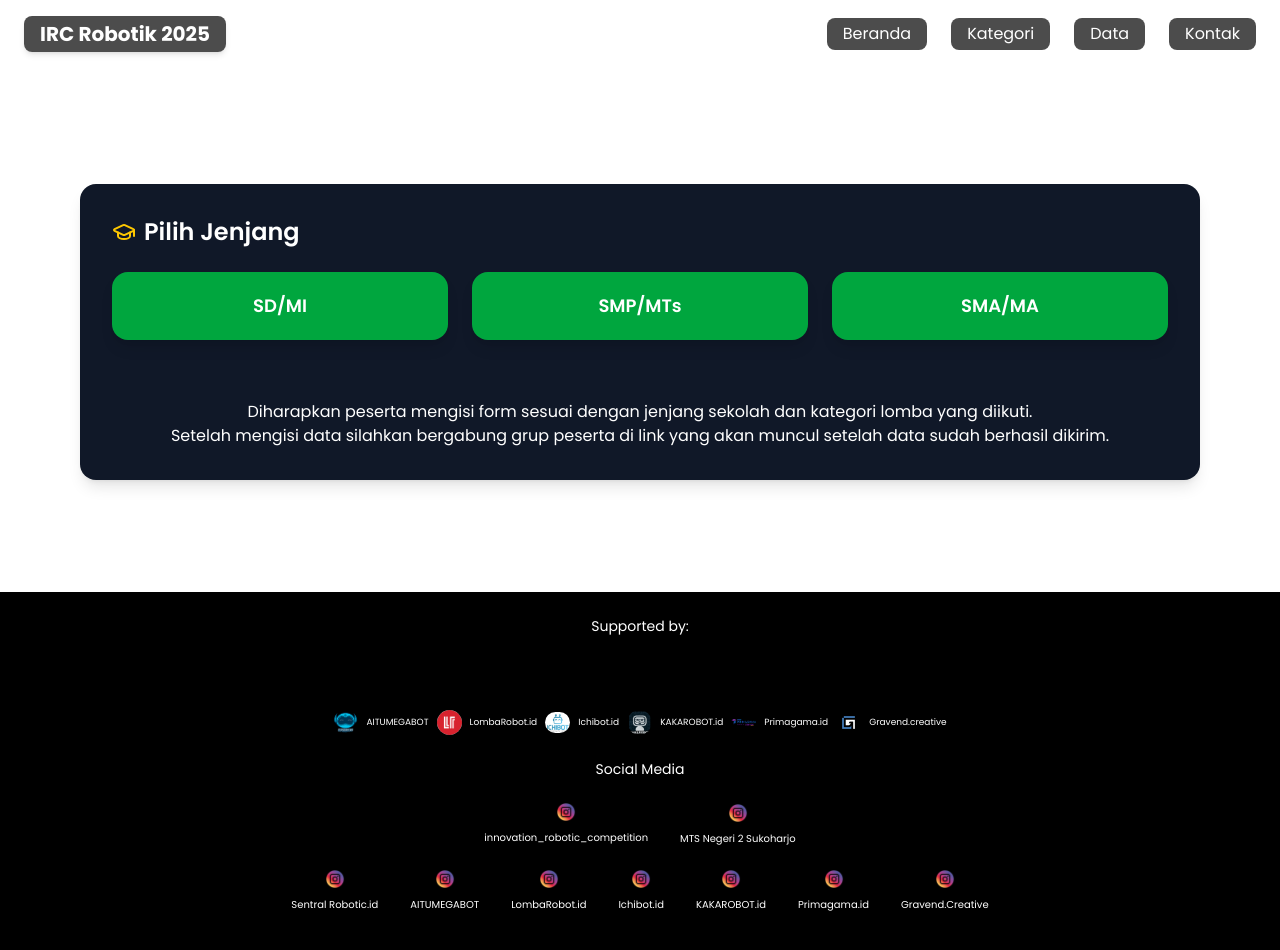
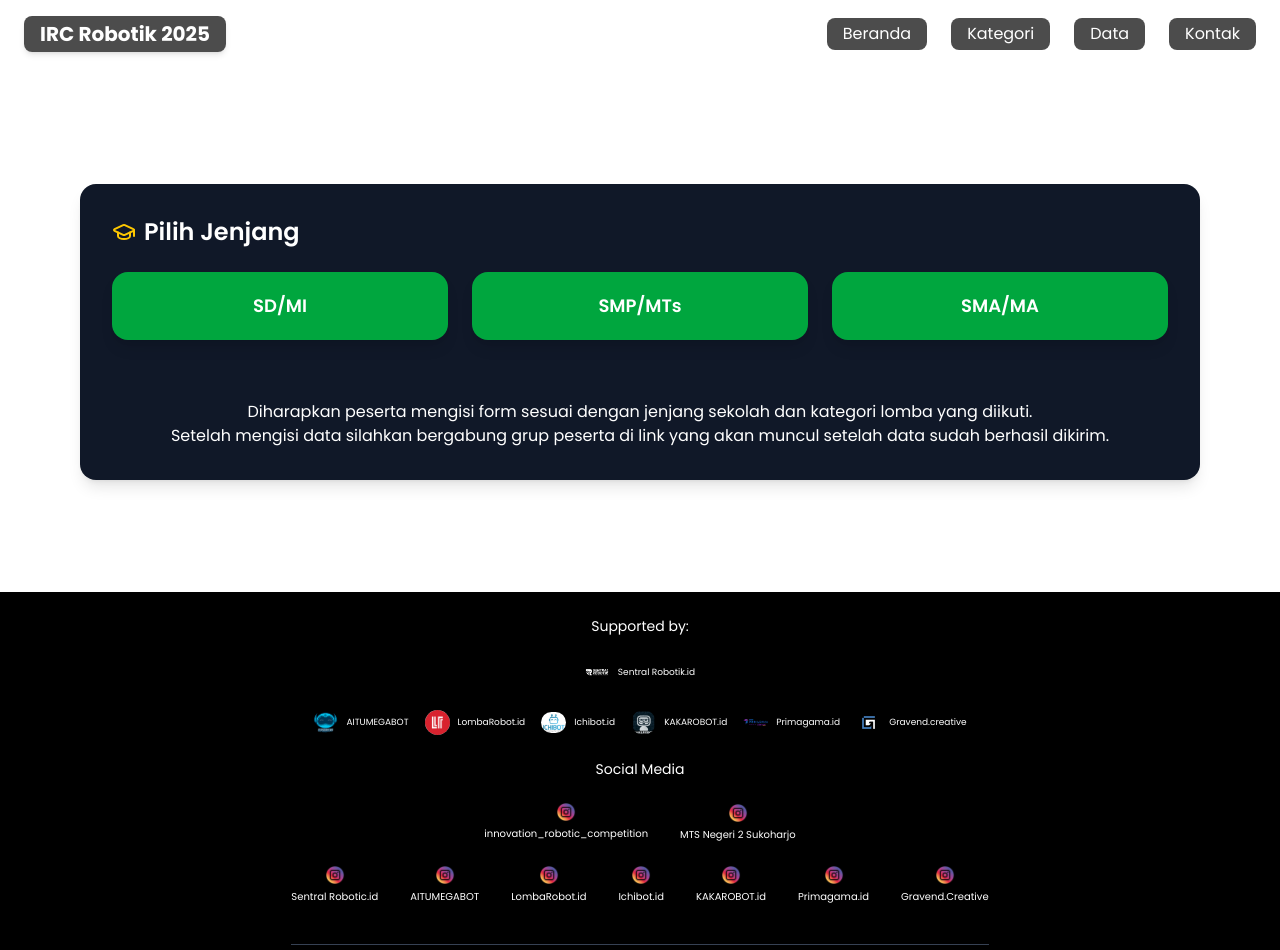
Before and after one commit to nomigami/IRC-2025, a Next.js app: page /data in a window 1280 px wide. Shown: the top 950 px of the page. Built offline with nearby package versions, Linux system fonts and the light colour scheme.

Commit message:
footerrr

```diff
--- a/src/app/Footer.tsx
+++ b/src/app/Footer.tsx
@@ -6,22 +6,24 @@ export default function Footer() {
   return (
     <footer className="bg-black text-white py-6 mt-12">
       <div className="max-w-6xl mx-auto px-6 flex flex-col items-center gap-6">
+
         <motion.p
           initial={{ opacity: 0, y: 20 }}
           whileInView={{ opacity: 1, y: 0 }}
           transition={{ duration: 0.6 }}
-                  className="font-light text-sm"
+          className="font-light text-sm text-center"
         >
           Supported by:
         </motion.p>
 
-              <div className="flex items-center justify-center gap-2">
+        {/* Sentral Robotik */}
+        <div className="flex flex-wrap items-center justify-center gap-2 text-center">
           <div className="grid grid-cols-1 gap-5">
             <motion.div
               initial={{ opacity: 0, y: 20 }}
-                  whileInView={{ opacity: 0, y: 1 }}
+              whileInView={{ opacity: 1, y: 0 }}
               transition={{ duration: 0.8, delay: 0.2 }}
-                  className="flex items-center gap-2"
+              className="flex items-center justify-center gap-2"
             >
               <Image
                 src="/sentralrb.png"
@@ -30,29 +32,29 @@ export default function Footer() {
                 height={25}
                 className="object-contain rounded-full shadow-lg"
               />
-                  <span className="text-sm" style={{fontSize: "9px" }}>Sentral Robotik.id</span>
+              <span className="text-sm" style={{ fontSize: "9px" }}>
+                Sentral Robotik.id
+              </span>
             </motion.div>
           </div>
         </div>
 
-
-              <div className="flex items-center justify-center gap-2">
+        {/* Logo Partners */}
+        <div className="flex flex-wrap justify-center items-center gap-x-4 gap-y-2 text-center">
           <motion.div
             initial={{ opacity: 1, y: 20 }}
             whileInView={{ opacity: 1, y: 1 }}
             transition={{ duration: 1, delay: 0.4 }}
             className="flex items-center gap-2"
           >
-
-
             <Image
               src="/AITUMEGA.png"
-                    alt="Sentral Robotik.id"
+              alt="AITUMEGABOT"
               width={25}
               height={25}
-                    className="object-contain rounded-full shadow-lg "
+              className="object-contain rounded-full shadow-lg"
             />
-                  <span className="text-sm" style={{fontSize:"9px"}}>AITUMEGABOT</span>
+            <span className="text-sm" style={{ fontSize: "9px" }}>AITUMEGABOT</span>
           </motion.div>
 
           <motion.div
@@ -61,16 +63,14 @@ export default function Footer() {
             transition={{ duration: 1.2, delay: 0.6 }}
             className="flex items-center gap-2"
           >
-
-
             <Image
               src="/lr.jpg"
-                    alt="Sentral Robotik.id"
+              alt="LombaRobot.id"
               width={25}
               height={25}
-                    className="object-contain rounded-full shadow-lg "
+              className="object-contain rounded-full shadow-lg"
             />
-                  <span className="text-sm" style={{fontSize:"9px"}}>LombaRobot.id</span>
+            <span className="text-sm" style={{ fontSize: "9px" }}>LombaRobot.id</span>
           </motion.div>
 
           <motion.div
@@ -79,16 +79,14 @@ export default function Footer() {
             transition={{ duration: 1.4, delay: 0.8 }}
             className="flex items-center gap-2"
           >
-
-
             <Image
               src="/ichibot.jpg"
-                    alt="Sentral Robotik.id"
+              alt="Ichibot.id"
               width={25}
               height={25}
-                    className="object-contain rounded-full shadow-lg "
+              className="object-contain rounded-full shadow-lg"
             />
-                  <span className="text-sm" style={{fontSize: "9px"}}>Ichibot.id</span>
+            <span className="text-sm" style={{ fontSize: "9px" }}>Ichibot.id</span>
           </motion.div>
 
           <motion.div
@@ -97,16 +95,14 @@ export default function Footer() {
             transition={{ duration: 1.6, delay: 1 }}
             className="flex items-center gap-2"
           >
-
-
             <Image
               src="/Kakarobot.png"
-                    alt="Sentral Robotik.id"
+              alt="KAKAROBOT.id"
               width={25}
               height={25}
-                    className="object-contain rounded-full shadow-lg "
+              className="object-contain rounded-full shadow-lg"
             />
-                  <span className="text-sm" style={{fontSize: "9px"}}>KAKAROBOT.id</span>
+            <span className="text-sm" style={{ fontSize: "9px" }}>KAKAROBOT.id</span>
           </motion.div>
 
           <motion.div
@@ -115,16 +111,14 @@ export default function Footer() {
             transition={{ duration: 1.8, delay: 1.2 }}
             className="flex items-center gap-2"
           >
-
-
             <Image
               src="/primagama.png"
-                    alt="Sentral Robotik.id"
+              alt="Primagama.id"
               width={25}
               height={25}
-                    className="object-contain rounded-full shadow-lg "
+              className="object-contain rounded-full shadow-lg"
             />
-                  <span className="text-sm" style={{fontSize:"9px"}}>Primagama.id</span>
+            <span className="text-sm" style={{ fontSize: "9px" }}>Primagama.id</span>
           </motion.div>
 
           <motion.div
@@ -133,21 +127,19 @@ export default function Footer() {
             transition={{ duration: 2, delay: 1.4 }}
             className="flex items-center gap-2"
           >
-
-
             <Image
               src="/Logo-gRAVEND-v2.png"
-                    alt="Sentral Robotik.id"
+              alt="Gravend.creative"
               width={25}
               height={25}
-                    className="object-contain rounded-full shadow-lg "
+              className="object-contain rounded-full shadow-lg"
             />
-                  <span className="text-sm" style={{fontSize:"9px"}}>Gravend.creative</span>
+            <span className="text-sm" style={{ fontSize: "9px" }}>Gravend.creative</span>
           </motion.div>
         </div>
 
-
-                <div className="max-w-6xl mx-auto px-6 flex flex-col items-center gap-6">
+        {/* Social Media */}
+        <div className="max-w-6xl mx-auto px-6 flex flex-col items-center gap-6 text-center">
           <motion.p
             initial={{ opacity: 0, y: 20 }}
             whileInView={{ opacity: 1, y: 1 }}
@@ -157,7 +149,8 @@ export default function Footer() {
             Social Media
           </motion.p>
 
-                <div className="flex justify-center items-center gap-8">
+          {/* Baris 1 */}
+          <div className="flex flex-wrap justify-center items-center gap-6 sm:gap-8 text-center">
             <motion.p
               initial={{ opacity: 0, y: 20 }}
               whileInView={{ opacity: 1, y: 0 }}
@@ -167,13 +160,9 @@ export default function Footer() {
                 href="https://instagram.com/innovation_robotic_competition"
                 target="_blank"
                 rel="noreferrer"
-                  className="flex flex-col items-center gap-2 hover:scale-105 transition-transform"
+                className="flex flex-col items-center gap-1 hover:scale-105 transition-transform"
               >
-                  <img
-                    src="/INS.png"
-                    alt="instagram"
-                    className="w-5 h-5 object-contain"
-                  />
+                <img src="/INS.png" alt="instagram" className="w-5 h-5 object-contain" />
                 <span className="text-[10px]">innovation_robotic_competition</span>
               </a>
             </motion.p>
@@ -183,171 +172,47 @@ export default function Footer() {
               whileInView={{ opacity: 1, y: 1 }}
               transition={{ duration: 0.6 }}
             >
-                {/* Akun 2 - Sentral Robotic */}
               <a
                 href="https://www.instagram.com/mtsn2skh?igsh=MmdvZHc3ajBsY3dr"
                 target="_blank"
                 rel="noreferrer"
-                  className="flex flex-col items-center gap-2 hover:scale-105 transition-transform"
+                className="flex flex-col items-center gap-1 hover:scale-105 transition-transform"
               >
-                  <img
-                    src="/INS.png"
-                    alt="instagram"
-                    className="w-5 h-5 object-contain"
-                  />
+                <img src="/INS.png" alt="instagram" className="w-5 h-5 object-contain" />
                 <span className="text-[10px]">MTS Negeri 2 Sukoharjo</span>
               </a>
             </motion.p>
           </div>
 
-
-
-                <div className="flex justify-center items-center gap-8">
-
+          {/* Baris 2 */}
+          <div className="flex flex-wrap justify-center items-center gap-6 sm:gap-8 text-center">
+            {[
+              ["https://www.instagram.com/sentral_robotik?igsh=ZWM0ajNjMjYxZTFm", "Sentral Robotic.id"],
+              ["https://www.instagram.com/aitumega?igsh=MTRkNWZ4dWN4YjBneA==", "AITUMEGABOT"],
+              ["https://www.instagram.com/lombarobot.id?igsh=dDB2bnpicTJrcGt6", "LombaRobot.id"],
+              ["https://www.instagram.com/ichibot.id?igsh=MTV0dHo2YTZ2djIxaw==", "Ichibot.id"],
+              ["https://www.instagram.com/kakarobot?igsh=dWNuOTY1OTRwdDJt", "KAKAROBOT.id"],
+              ["https://www.instagram.com/primagama_id?igsh=MXBqOXFxbjEwM3h4Nw==", "Primagama.id"],
+              ["https://www.instagram.com/gravend.creative?igsh=MTc5NDJ6ZTQ0Zzhqag==", "Gravend.Creative"],
+            ].map(([href, name], i) => (
               <motion.p
-                initial={{opacity: 0, y: 20}}
-                whileInView={{opacity: 1, y: 0}}
-                transition={{duration: 0.9, delay: 0.2}}
+                key={i}
+                initial={{ opacity: 0, y: 20 }}
+                whileInView={{ opacity: 1, y: 0 }}
+                transition={{ duration: 0.9, delay: 0.2 }}
               >
                 <a
-                  href="https://www.instagram.com/sentral_robotik?igsh=ZWM0ajNjMjYxZTFm"
+                  href={href}
                   target="_blank"
                   rel="noreferrer"
-                  className="flex flex-col items-center gap-2 hover:scale-105 transition-transform"
+                  className="flex flex-col items-center gap-1 hover:scale-105 transition-transform"
                 >
-                  <img
-                    src="/INS.png"
-                    alt="instagram"
-                    className="w-5 h-5 object-contain"
-                  />
-                  <span className="text-[10px]">Sentral Robotic.id</span>
+                  <img src="/INS.png" alt="instagram" className="w-5 h-5 object-contain" />
+                  <span className="text-[10px]">{name}</span>
                 </a>
               </motion.p>
-
-                <motion.p
-                initial={{opacity: 0, y: 20}}
-                whileInView={{opacity: 1, y: 0}}
-                transition={{duration: 0.9, delay: 0.2}}
-                >
-                <a
-                  href="https://www.instagram.com/aitumega?igsh=MTRkNWZ4dWN4YjBneA=="
-                  target="_blank"
-                  rel="noreferrer"
-                  className="flex flex-col items-center gap-2 hover:scale-105 transition-transform"
-                >
-                  <img
-                    src="/INS.png"
-                    alt="instagram"
-                    className="w-5 h-5 object-contain"
-                  />
-                  <span className="text-[10px]">AITUMEGABOT</span>
-                </a>
-                </motion.p>
-
-                <motion.p
-                initial={{opacity: 0, y: 20}}
-                whileInView={{opacity: 1, y: 0}}
-                transition={{duration: 0.9, delay:0.2}}
-                >
-                <a
-                  href="https://www.instagram.com/lombarobot.id?igsh=dDB2bnpicTJrcGt6"
-                  target="_blank"
-                  rel="noreferrer"
-                  className="flex flex-col items-center gap-2 hover:scale-105 transition-transform"
-                >
-                  <img
-                    src="/INS.png"
-                    alt="instagram"
-                    className="w-5 h-5 object-contain"
-                  />
-                  <span className="text-[10px]">LombaRobot.id</span>
-                </a>
-                </motion.p>
-
-                <motion.p
-                initial={{opacity: 0, y: 20}}
-                whileInView={{opacity: 1, y:0}}
-                transition={{duration: 0.9, delay: 0.2}}
-                >
-                <a
-                  href="https://www.instagram.com/ichibot.id?igsh=MTV0dHo2YTZ2djIxaw=="
-                  target="_blank"
-                  rel="noreferrer"
-                  className="flex flex-col items-center gap-2 hover:scale-105 transition-transform"
-                >
-                  <img
-                    src="/INS.png"
-                    alt="instagram"
-                    className="w-5 h-5 object-contain"
-                  />
-                  <span className="text-[10px]">Ichibot.id</span>
-                </a>
-                </motion.p>
-
-                <motion.p
-                initial={{opacity: 0, y:20}}
-                whileInView={{opacity: 1, y: 0}}
-                transition={{duration: 0.9, delay: 0.2}}
-                >
-                <a
-                  href="https://www.instagram.com/kakarobot?igsh=dWNuOTY1OTRwdDJt"
-                  target="_blank"
-                  rel="noreferrer"
-                  className="flex flex-col items-center gap-2 hover:scale-105 transition-transform"
-                >
-                  <img
-                    src="/INS.png"
-                    alt="instagram"
-                    className="w-5 h-5 object-contain"
-                  />
-                  <span className="text-[10px]">KAKAROBOT.id</span>
-                </a>
-                </motion.p>
-
-                <motion.p
-                initial={{opacity: 0, y:20 }}
-                whileInView={{opacity: 1, y: 0 }}
-                transition={{duration: 0.9, delay: 0.2}}
-                >
-                <a
-                  href="https://www.instagram.com/primagama_id?igsh=MXBqOXFxbjEwM3h4Nw=="
-                  target="_blank"
-                  rel="noreferrer"
-                  className="flex flex-col items-center gap-2 hover:scale-105 transition-transform"
-                >
-                  <img
-                    src="/INS.png"
-                    alt="instagram"
-                    className="w-5 h-5 object-contain"
-                  />
-                  <span className="text-[10px]">Primagama.id</span>
-                </a>
-                </motion.p>
-
-
-                <motion.p
-                initial={{opacity: 0, y:20}}
-                whileInView={{opacity: 1, y:0 }}
-                transition={{duration: 0.9, delay: 0.2}}
-                >
-                 <a
-                  href="https://www.instagram.com/gravend.creative?igsh=MTc5NDJ6ZTQ0Zzhqag=="
-                  target="_blank"
-                  rel="noreferrer"
-                  className="flex flex-col items-center gap-2 hover:scale-105 transition-transform"
-                >
-                  <img
-                    src="/INS.png"
-                    alt="instagram"
-                    className="w-5 h-5 object-contain"
-                  />
-                  <span className="text-[10px]">Gravend.Creative</span>
-                </a>
-                </motion.p>
+            ))}
           </div>
-
-
-
 
           <div className="w-full border-t border-gray-700 my-4"></div>
 
--- a/src/app/globals.css
+++ b/src/app/globals.css
@@ -32,3 +32,68 @@ body {
   font-family: 'Orbitron', sans-serif;
   font-family: 'Poppins', sans-serif;
 }
+
+.footer {
+  background-color: #000;
+  color: #fff;
+  padding: 40px 16px;
+  text-align: center;
+}
+
+.footer .container {
+  max-width: 1200px;
+  margin: 0 auto;
+  width: 100%;
+}
+
+/* Grid responsif untuk logo */
+.footer-logos {
+  display: grid;
+  grid-template-columns: repeat(auto-fit, minmax(60px, 1fr));
+  gap: 12px;
+  align-items: center;
+  justify-items: center;
+  margin: 20px 0;
+}
+
+.footer-logos img {
+  width: 64px;
+  height: auto;
+  max-width: 100%;
+}
+
+/* Social link */
+.footer-social {
+  display: flex;
+  justify-content: center;
+  flex-wrap: wrap;
+  gap: 12px;
+  margin: 16px 0;
+}
+
+.footer-social a {
+  color: #fff;
+  text-decoration: none;
+  font-size: 0.85rem;
+}
+
+/* Copy text */
+.copy {
+  font-size: 0.8rem;
+  color: rgba(255,255,255,0.6);
+}
+
+/* Responsif di layar kecil */
+@media (max-width: 480px) {
+  .footer {
+    padding: 24px 8px;
+  }
+
+  .footer-logos img {
+    width: 48px;
+  }
+
+  .footer-social a {
+    font-size: 0.75rem;
+  }
+}
```
Also changed, not shown: src/app/page.tsx (+58 -193 lines). Lines whose indentation alone changed are shown as unchanged.
